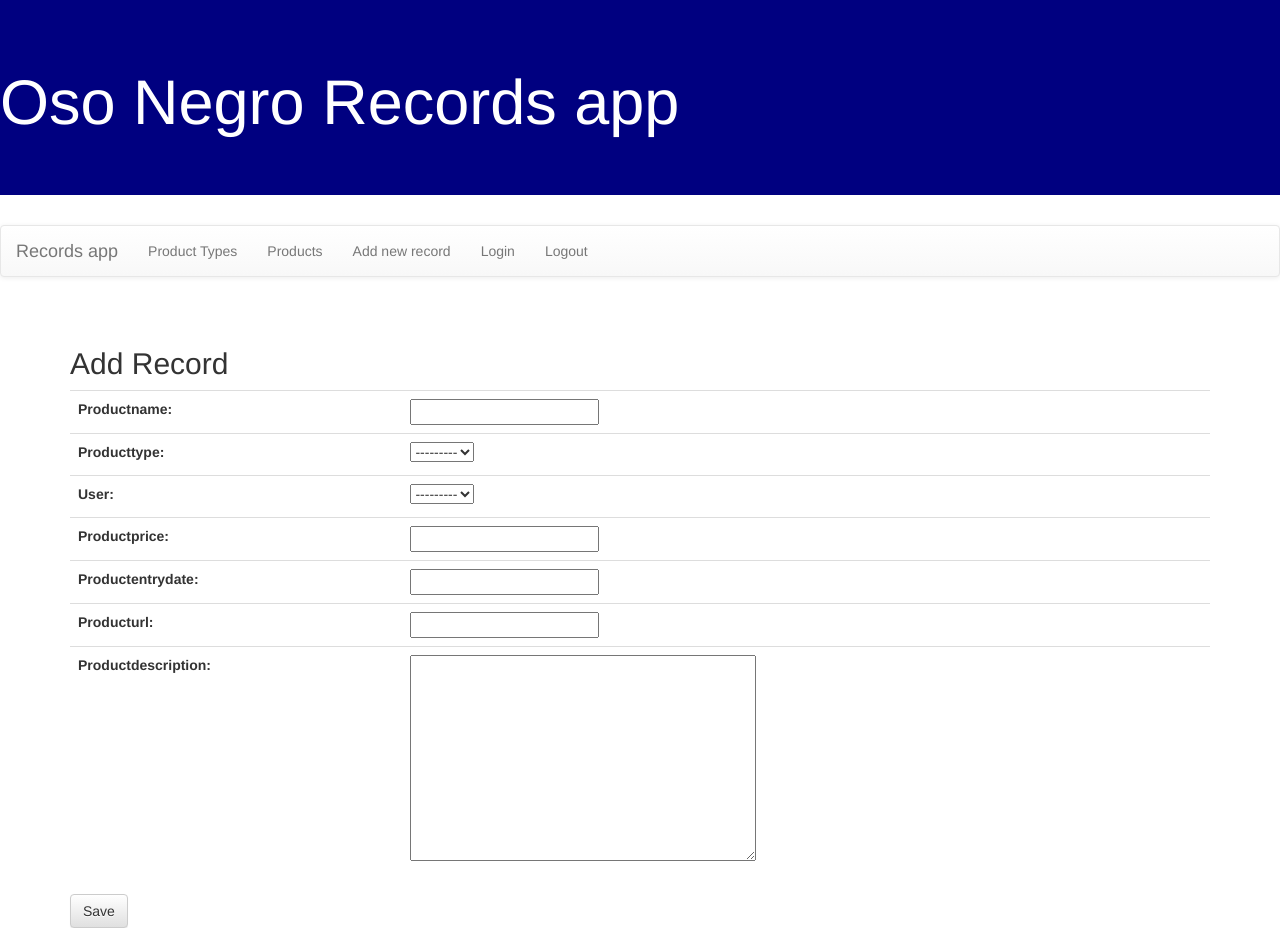
After one commit to sebastianquintana/osonegro, a Django app: page /osonegroapp/newRecord/ in a window 1280 px wide. The commit adds this page. Run offline with Django 3.2, Linux system fonts and the light colour scheme; data that the repository does not hold is empty; some libraries are stand-ins or nearby versions.

Commit message:
added log in and log out

```diff
--- /dev/null
+++ b/osonegroproject/osonegroapp/forms.py
@@ -0,0 +1,7 @@
+from django import forms
+from .models import Product, RecordType, Review
+
+class ProductForm(forms.ModelForm):
+    class Meta:
+        model=Product
+        fields='__all__'
--- a/osonegroproject/osonegroapp/templates/base.htm
+++ b/osonegroproject/osonegroapp/templates/base.htm
@@ -22,8 +22,11 @@
                 </div>
 
                 <ul class="nav navbar-nav">
-                    <li><a href="{% url 'types' %}">Record Types</a></li>
+                    <li><a href="{% url 'types' %}">Product Types</a></li>
                     <li><a href="{% url 'products' %}">Products</a></li>
+                    <li><a href="{% url 'newrecord' %}">Add new record</a></li>
+                    <li><a href="{% url 'login' %}">Login</a></li>
+                    <li><a href="{% url 'logout' %}">Logout</a></li>
                 </ul>
                 </div>
                 </nav>
--- /dev/null
+++ b/osonegroproject/osonegroapp/templates/osonegroapp/logoutmessage.htm
@@ -0,0 +1,5 @@
+{% extends 'base.htm' %}
+{% block content %}
+<h2>Goodbye/h2>
+<p>You are now logged out.</p>
+{% endblock%}
--- /dev/null
+++ b/osonegroproject/osonegroapp/templates/osonegroapp/newrecord.htm
@@ -0,0 +1,16 @@
+{% extends 'base.htm' %}
+{% block content %}
+<h2>Add Record</h2>
+<form method='POST' class="post-form">
+<table class='table'>
+
+        {% csrf_token %}
+        {{ form.as_table }}
+
+
+</table>
+<button type="submit" class="save btn btn-default">
+    Save
+</button>
+</form>
+{% endblock %}
--- a/osonegroproject/osonegroapp/templates/osonegroapp/productdetails.htm
+++ b/osonegroproject/osonegroapp/templates/osonegroapp/productdetails.htm
@@ -1,4 +1,4 @@
-{% extends 'base.html' %}
+{% extends 'base.htm' %}
 {% block content %}
 <h2>{{ prod.productname }}</h2>
 <p>Product Type: {{ prod.producttype }} </p>
--- a/osonegroproject/osonegroapp/urls.py
+++ b/osonegroproject/osonegroapp/urls.py
@@ -6,4 +6,7 @@ urlpatterns =[
     path('gettypes/', views.gettypes, name='types'),
     path('getproducts/', views.getproducts, name='products'),
     path('productdetails/<int:id>', views.productdetails, name='productdetails'),
+    path('newRecord/', views.newRecord, name='newrecord'),
+    path('loginmessage/', views.loginmessage, name='loginmessage'),
+    path('logoutmessage/', views.logoutmessage, name='logoutmessage'),
 ]
--- a/osonegroproject/osonegroapp/views.py
+++ b/osonegroproject/osonegroapp/views.py
@@ -1,5 +1,7 @@
 from django.shortcuts import render
 from .models import RecordType, Product
+from .forms import ProductForm
+from django.contrib.auth.decorators import login_required
 
 def gettypes(request):
     type_list=RecordType.objects.all()
@@ -22,3 +24,35 @@ def productdetails(request, id):
         'reviews': reviews,
     }
     return render(request,'osonegroapp/productdetails.htm', context=context)
+
+def newRecord(request):
+     form=ProductForm
+     if request.method=='POST':
+          form=ProductForm(request.POST)
+          if form.is_valid():
+               post=form.save(commit=True)
+               post.save()
+               form=ProductForm()
+     else:
+          form=ProductForm()
+     return render(request, 'osonegroapp/newrecord.htm', {'form': form})
+
+def loginmessage(request):
+    return render(request, 'osonegropp/loginmessage.htm')
+
+def logoutmessage(request):
+    return render(request, 'osonegroapp/logoutmessage.htm')
+
+
+@login_required
+def newProduct(request):
+     form=ProductForm
+     if request.method=='POST':
+          form=ProductForm(request.POST)
+          if form.is_valid():
+               post=form.save(commit=True)
+               post.save()
+               form=ProductForm()
+     else:
+          form=ProductForm()
+     return render(request, 'osonegroapp/newrecord.htm', {'form': form})
--- a/osonegroproject/osonegroproject/settings.py
+++ b/osonegroproject/osonegroproject/settings.py
@@ -124,3 +124,6 @@ USE_TZ = True
 # https://docs.djangoproject.com/en/3.0/howto/static-files/
 STATIC_ROOT=os.path.join(BASE_DIR, 'static')
 STATIC_URL = '/static/'
+
+LOGIN_REDIRECT_URL='loginmessage'
+LOGOUT_REDIRECT_URL='logoutmessage'
--- a/osonegroproject/osonegroproject/urls.py
+++ b/osonegroproject/osonegroproject/urls.py
@@ -19,5 +19,6 @@ from django.urls import path, include
 urlpatterns = [
     path('admin/', admin.site.urls),
     path('osonegroapp/', include('osonegroapp.urls')),
+    path('accounts/', include('django.contrib.auth.urls')),
 
 ]
```
Also changed, not shown: osonegroproject/osonegroapp/templates/osonegroapp/loginmessage.htm (added, +7 -0 lines), osonegroproject/osonegroapp/templates/registration/login.htm (added, +10 -0 lines).
